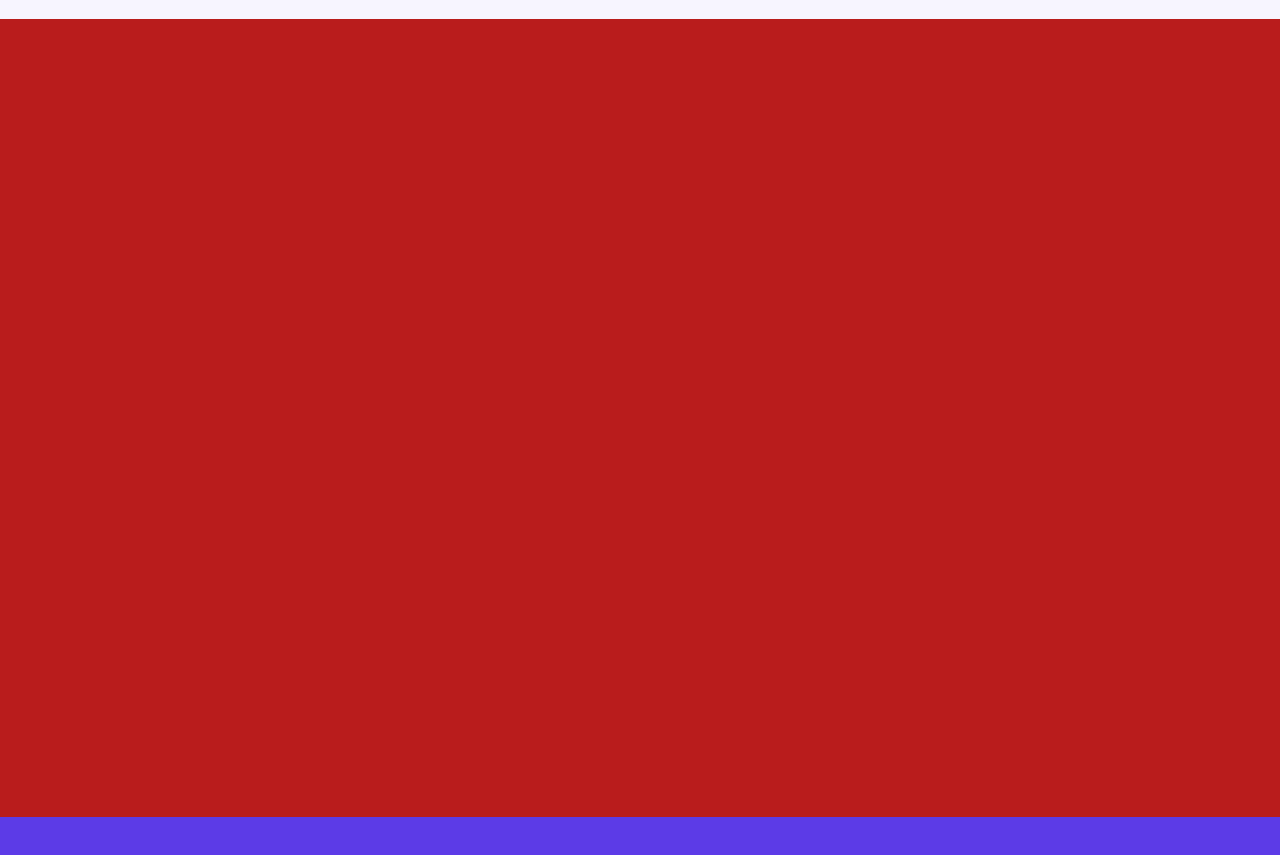
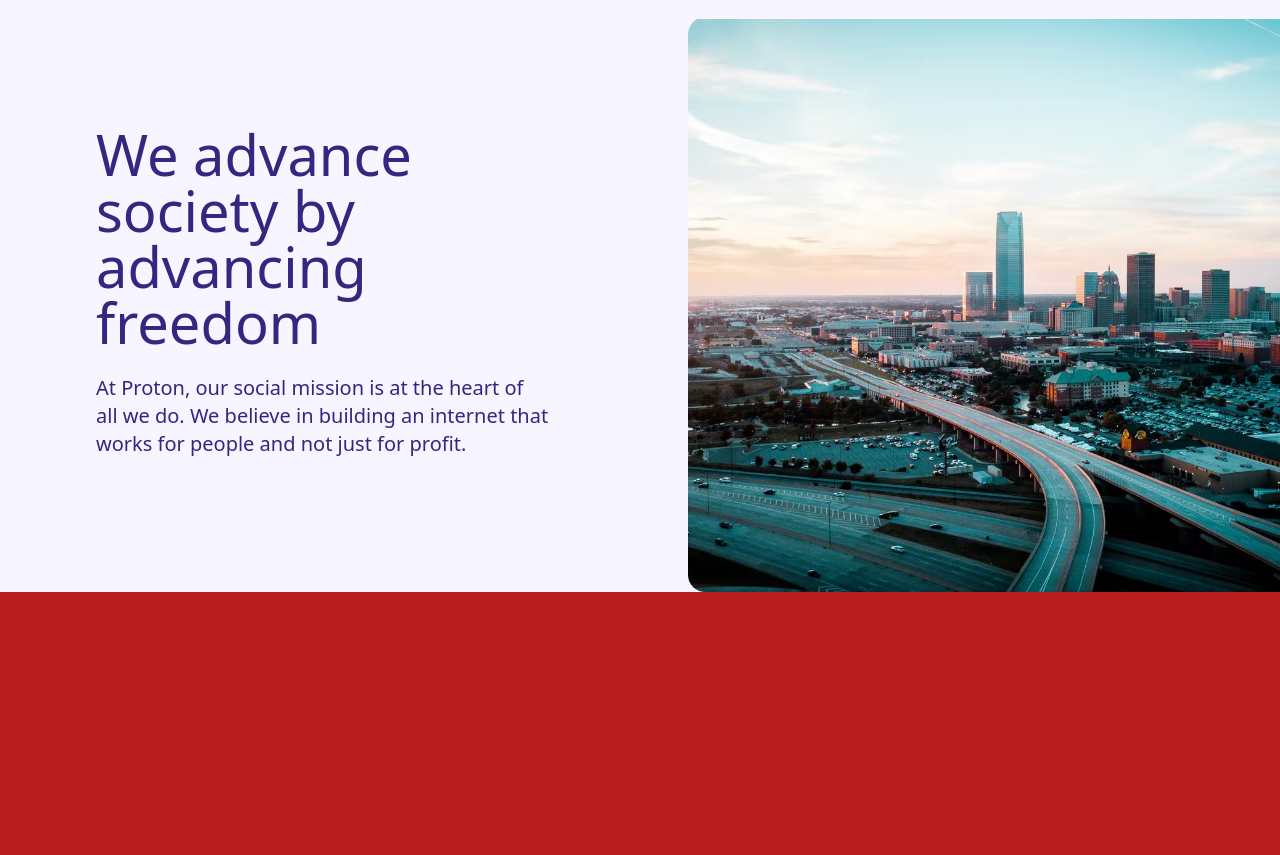
Before and after one commit to usman-FE/proton-impact, a website: page index.html in a window 1280 px wide. Shown: the part 79-934 px from the top of the page. Drawn offline with nearby package versions, Linux system fonts and the light colour scheme.

Commit message:
Built Hero section

```diff
--- a/index.html
+++ b/index.html
@@ -18,7 +18,7 @@
       headerScroll: false
     }" :class="headerScroll ? 'border-purple-100' : 'border-transparent'">
       <div
-        class="container px-8 md:px-12 lg:px-24 mx-auto text-[#494b7a] flex items-center gap-5 xl:gap-8 transition-all ease-linear duration-150"
+        class="container max-w-[120rem] px-8 md:px-12 lg:px-24 mx-auto text-[#494b7a] flex items-center gap-5 xl:gap-8 transition-all ease-linear duration-150"
         :class="headerScroll ? 'h-12 md:h-16' : 'h-16 xl:h-24'" @scroll.window="
           headerScroll = window.pageYOffset > 10 ? true : false
         ">
@@ -654,6 +654,33 @@
     </header>
     <div class="mt-16 xl:mt-24"></div>
     <!-- HEADER SECTION END -->
+    <!-- HERO SECTION START -->
+    <section class="bg-[#f7f5ff]">
+      <div
+        class="px-8 md:px-12 lg:px-24 mx-auto text-[#494b7a] grid gap-x-6 gap-y-12 md:gap-x-10 xl:gap:x-12 grid-cols-1 lg:grid-cols-12 xl:grid-cols-12 items-center lg:pr-0">
+        <!-- HERO TEXT BOX -->
+        <div class="text-center lg:col-start-1 lg:col-span-6 xl:col-span-5 2xl:col-start-2 lg:text-left mt-10 lg:mt-0">
+          <!-- HERO HEADING -->
+          <h1
+            class="lg:max-w-[38rem] mx-auto lg:mx-0 mb-6 max-w-[33.75rem] text-3xl sm:text-4xl md:text-[2.75rem] lg:text-[3.5rem] !leading-none text-[#372580]">
+            <span class="font-thin">We advance society by</span> advancing freedom
+          </h1>
+          <!-- HERO DESCRIPTION -->
+          <p class="lg:max-w-[37rem] mx-auto lg:mx-0 mb-6 max-w-[33.75rem] text-xl text-[#372580]">
+            At Proton, our social mission is at the heart of all we do. We believe in building an internet that works
+            for people and not just for profit.
+          </p>
+        </div>
+        <!-- HERO IMAGE BOX -->
+        <figure class="lg:col-start-7 lg:col-span-7 xl:lg-col-span-6">
+          <img src="images/hero-image.webp" alt="hero-image">
+          <!-- SCREEN READER TEXT -->
+          <figcaption class="opacity-0 absolute w-1 overflow-hidden p-0">Proton makes a social impact by improving
+            access to privacy</figcaption>
+        </figure>
+      </div>
+    </section>
+    <!-- HERO SECTION END -->
     <!-- MOCK SECTIONS -->
     <section class="h-screen bg-red-700"></section>
     <section class="h-screen bg-[#5c3be7]"></section>
--- a/tailwind.config.js
+++ b/tailwind.config.js
@@ -8,6 +8,7 @@ module.exports = {
 // purple-600 #5c3be7
 // purple-500 #6d4aff
 // purple-100 #e2dbff
+// purple-25 #f7f5ff
 // Gray-900 #111827
 // Gray-400 #9ca3af
 // Gray-300 #d1d5db
@@ -16,3 +17,4 @@ module.exports = {
 
 // CONTAINER
 // container px-8 md:px-12 lg:px-24 mx-auto text-[#494b7a]
+// container grid gap-x-6 gap-y-12 md:gap-x-10 xl:gap:x-12
```
Also changed, not shown: dist/main.css, images/hero-image.webp (added), 1 other file.
